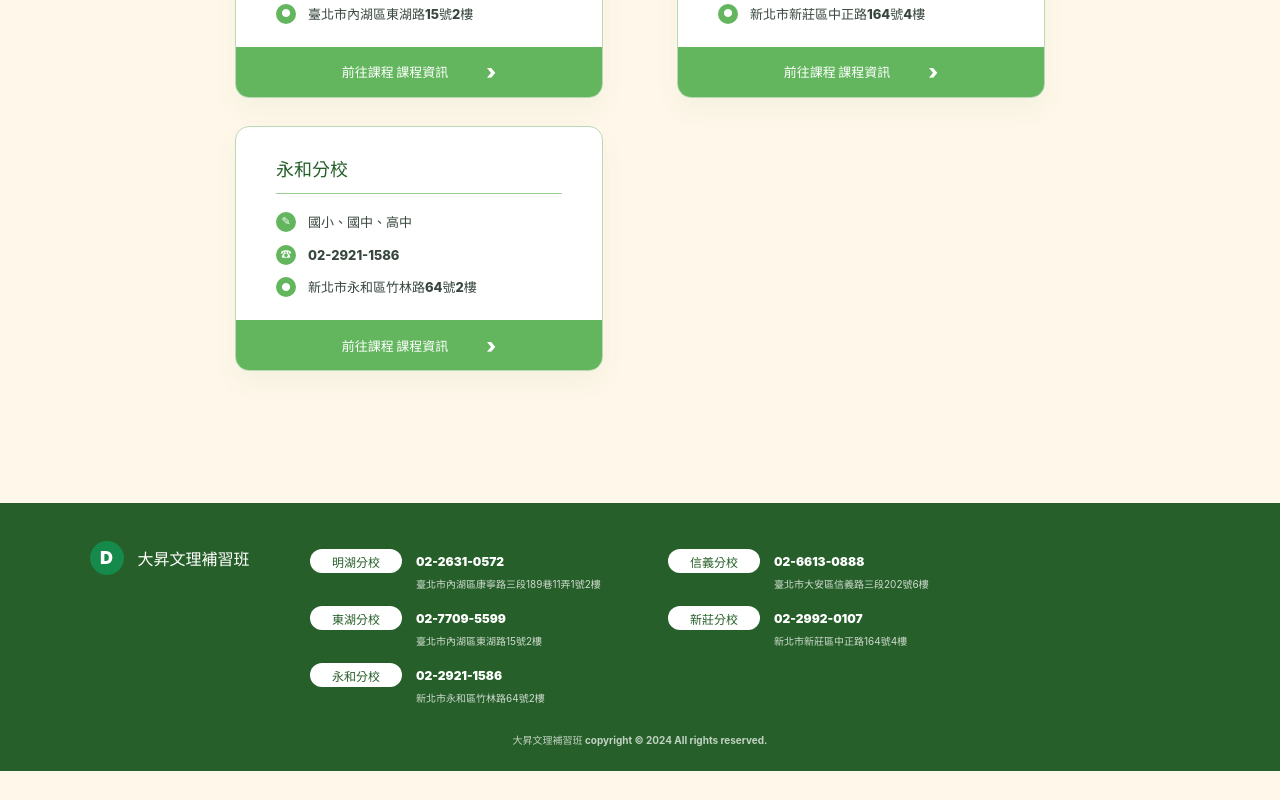
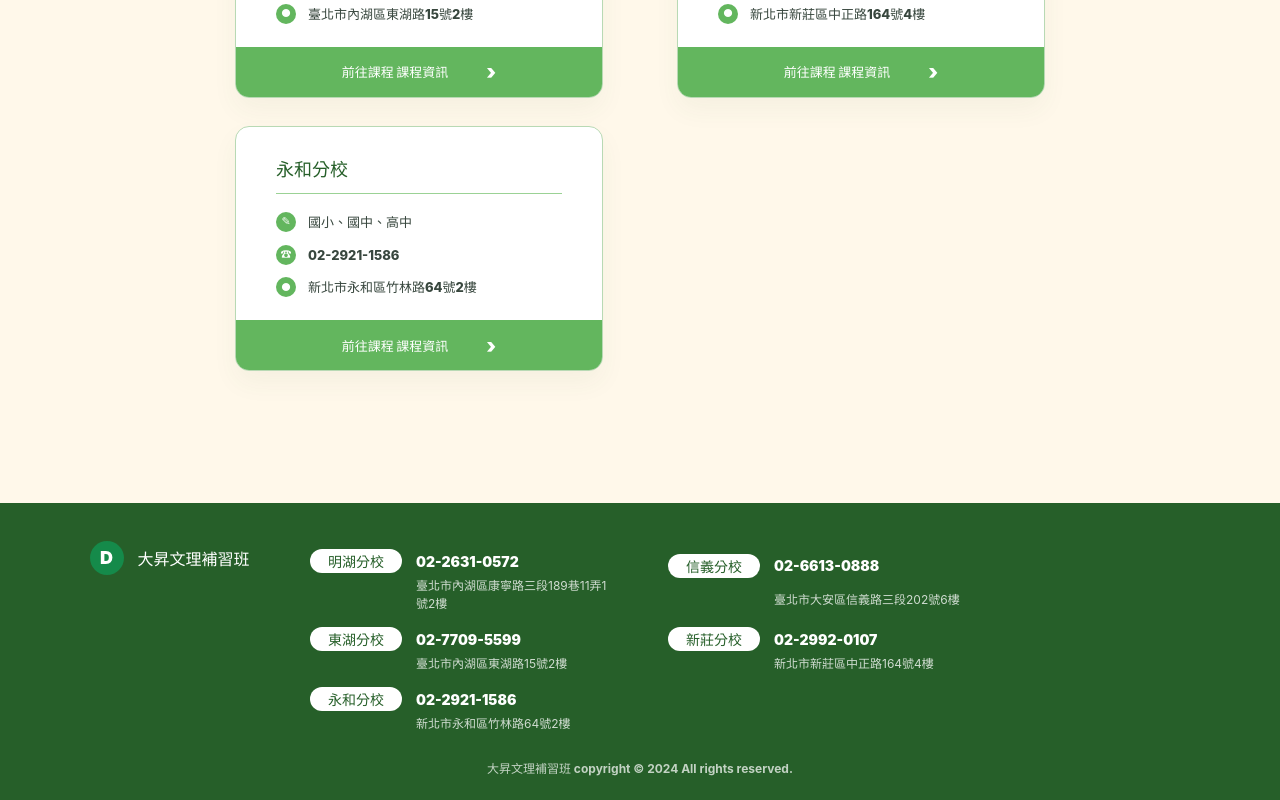
Before and after one commit to min-jie/dasonWeb, a Vue app: page / in a window 1280 px wide. Shown: the part 4000-4800 px from the top of the page. Before the commit the page ends 4771 px from the top, so only its background shows below. Built offline with nearby package versions, Linux system fonts and the light colour scheme.

Commit message:
footer字體大一點

```diff
--- a/src/style.css
+++ b/src/style.css
@@ -1150,25 +1150,25 @@ ul {
   border-radius: 999px;
   color: var(--green-deep);
   background: #ffffff;
-  font-size: 12px;
+  font-size: 14px;
 }
 
 .footer-branches span {
-  font-size: 12px;
+  font-size: 14px;
   font-weight: 900;
 }
 
 .footer-branches small {
   grid-column: 2;
   color: rgba(255, 255, 255, 0.78);
-  font-size: 10px;
+  font-size: 12px;
   line-height: 1.5;
 }
 
 .site-footer > p {
   color: rgba(255, 255, 255, 0.72);
   text-align: center;
-  font-size: 10px;
+  font-size: 12px;
   font-weight: 700;
 }
 
```
